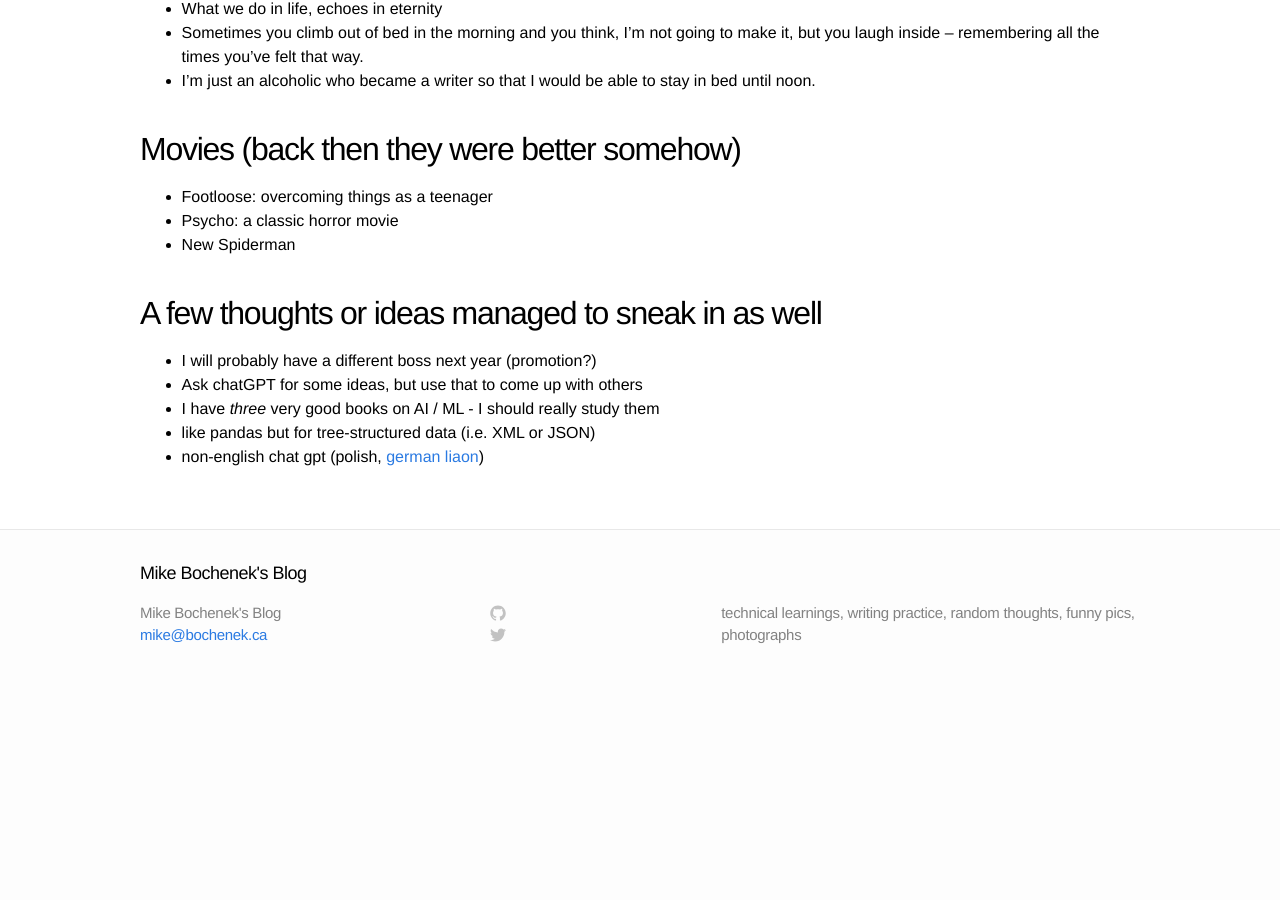
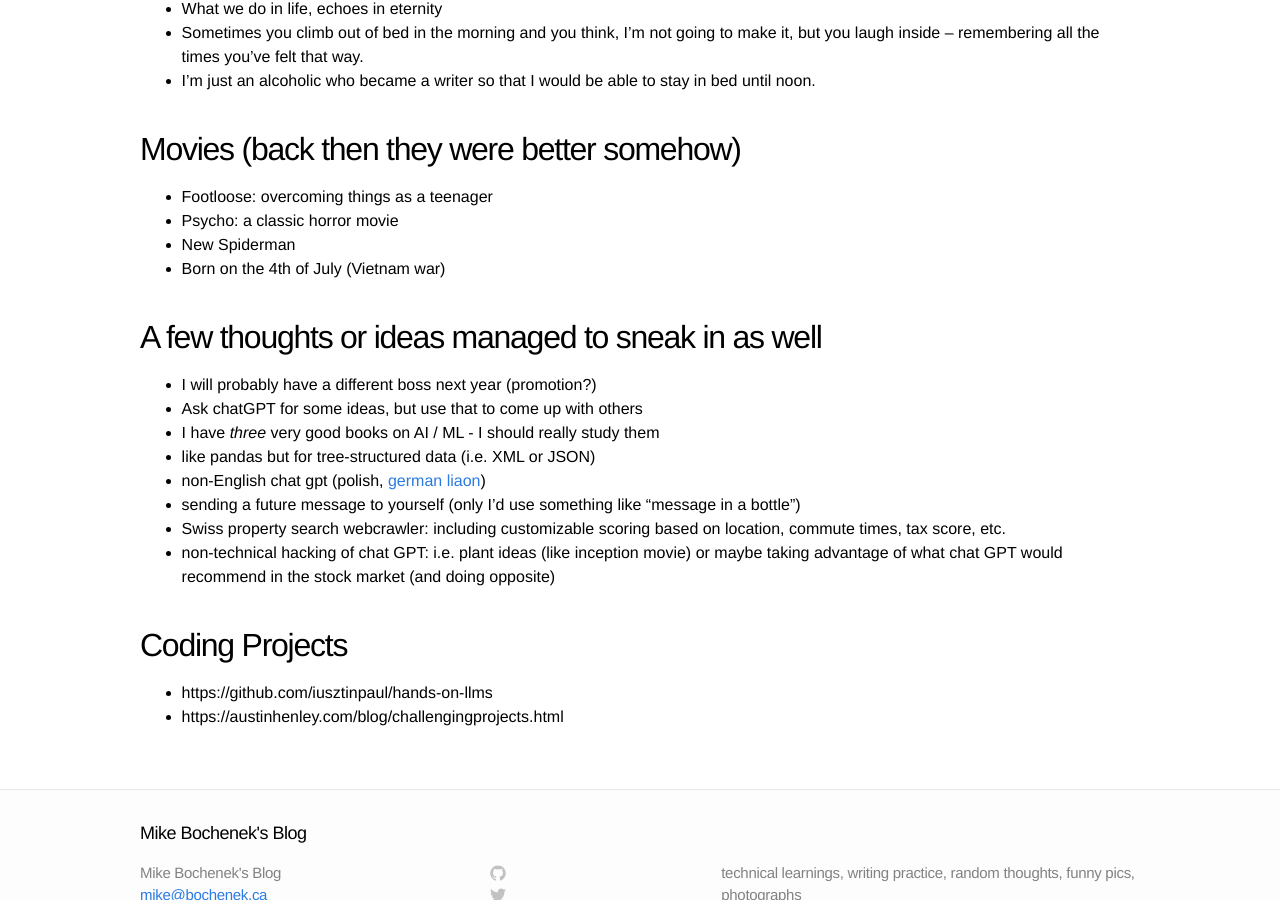
Before and after one commit to mikebochenek/learning, a Jekyll site: the page built from blog/_posts/2023-09-22-fun-quotes.markdown, in a window 1280 px wide and 900 px high, scrolled down 789 px. Built offline with Jekyll 4.4.1, drawn with Linux system fonts in a browser that asks for light colours; before the commit the page ends 1481 px from its top, so only the background shows below that; some of the changed text lies outside the part shown.

Commit message:
more ideas from dec, but publish in sept anyways

```diff
--- a/blog/_posts/2023-09-22-fun-quotes.markdown
+++ b/blog/_posts/2023-09-22-fun-quotes.markdown
@@ -8,7 +8,7 @@ categories: idea
 Instead of new random ideas, below are some fun memorable quotes from this year.
 
 ## Thinking to myself
-- Real canadians pour maple syrup into their tea, instead of honey or milk
+- Real Canadians pour maple syrup into their tea, instead of honey or milk
 - sometimes you just need a break or something different...
 - Not always necessary to improve:  sometimes it's good enough - just celebrate, be happy & dance!
 
@@ -30,10 +30,18 @@ Instead of new random ideas, below are some fun memorable quotes from this year.
 - Footloose: overcoming things as a teenager
 - Psycho: a classic horror movie
 - New Spiderman
+- Born on the 4th of July (Vietnam war)
 
 ## A few thoughts or ideas managed to sneak in as well
 - I will probably have a different boss next year (promotion?)
 - Ask chatGPT for some ideas, but use that to come up with others
 - I have *three* very good books on AI / ML - I should really study them
 - like pandas but for tree-structured data (i.e. XML or JSON)
-- non-english chat gpt (polish, [german liaon](https://laion.ai/blog/leo-lm/))
+- non-English chat gpt (polish, [german liaon](https://laion.ai/blog/leo-lm/))
+- sending a future message to yourself (only I'd use something like "message in a bottle")
+- Swiss property search webcrawler: including customizable scoring based on location, commute times, tax score, etc.
+- non-technical hacking of chat GPT: i.e. plant ideas (like inception movie) or maybe taking advantage of what chat GPT would recommend in the stock market (and doing opposite)
+
+## Coding Projects
+- https://github.com/iusztinpaul/hands-on-llms
+- https://austinhenley.com/blog/challengingprojects.html
```
